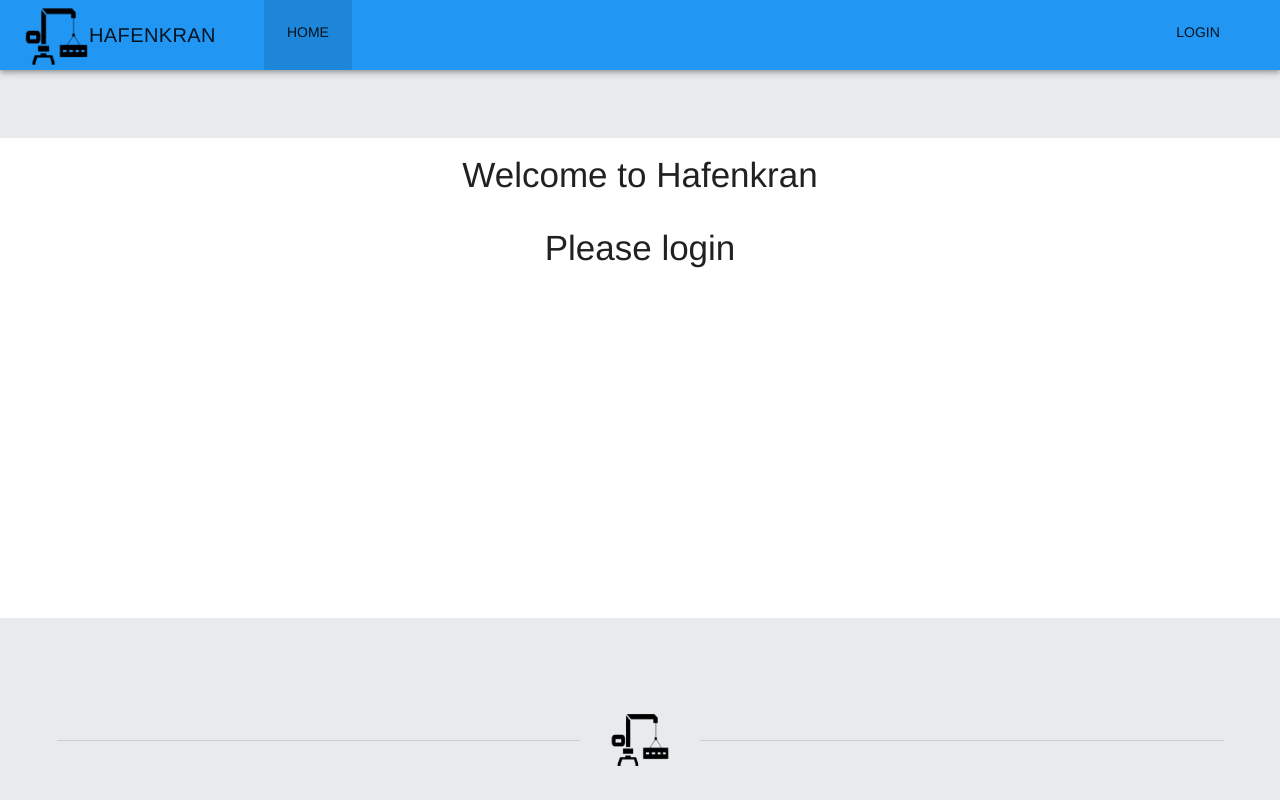
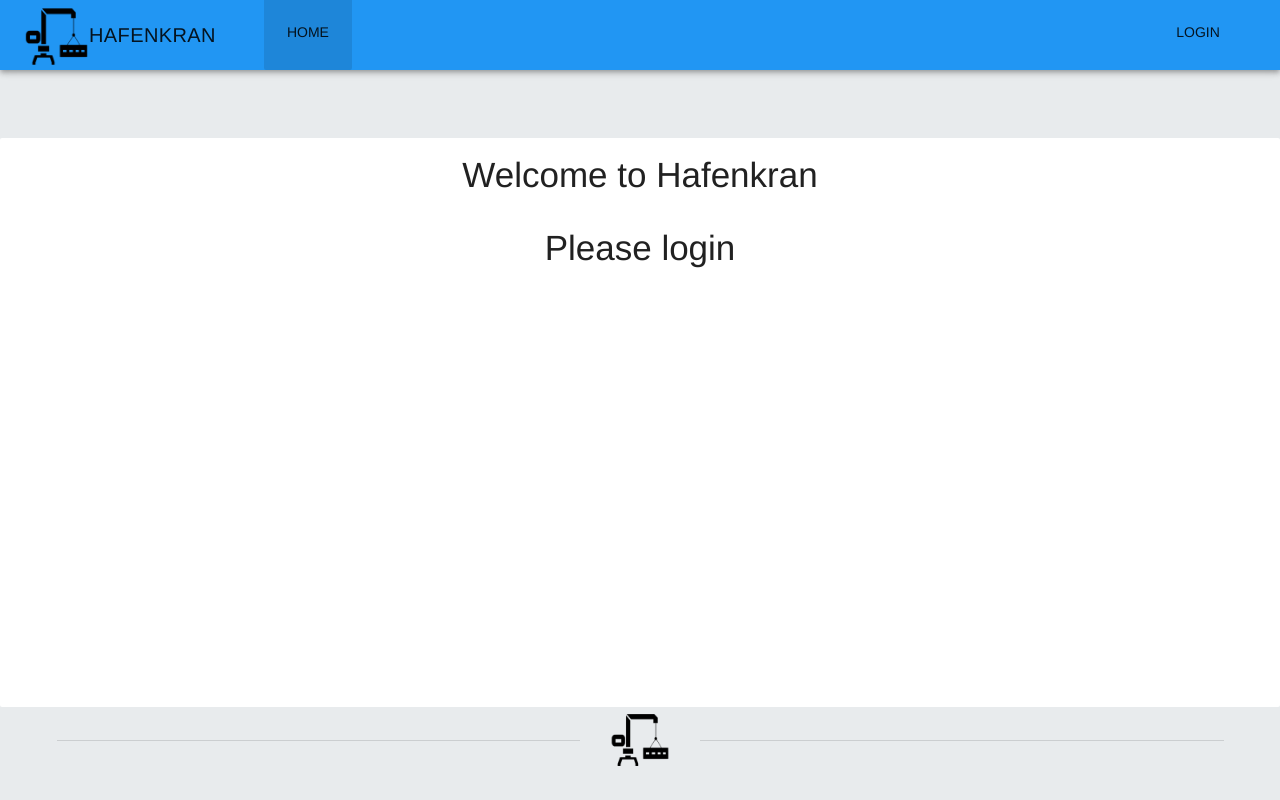
Before and after one commit to cormensratio/hafenkran-client, a Vue app: page / in a window 1280 px wide. Built offline with nearby package versions, Linux system fonts and the light colour scheme.

Commit message:
EPDS02-158 Make page fill out the whole screen

```diff
--- a/src/App.vue
+++ b/src/App.vue
@@ -41,7 +41,11 @@ export default {
 </script>
 
 <style>
-#app, body, html {
+html, body {
+  width: 100%;
+  height: 100%;
+}
+#app {
   font-family: 'Avenir', Helvetica, Arial, sans-serif;
   -webkit-font-smoothing: antialiased;
   -moz-osx-font-smoothing: grayscale;
@@ -51,9 +55,6 @@ export default {
   padding: 0;
   margin: 0;
   width: 100%;
-  min-height: 100%;
-}
-body {
-
+  height: 100%;
 }
 </style>
```
